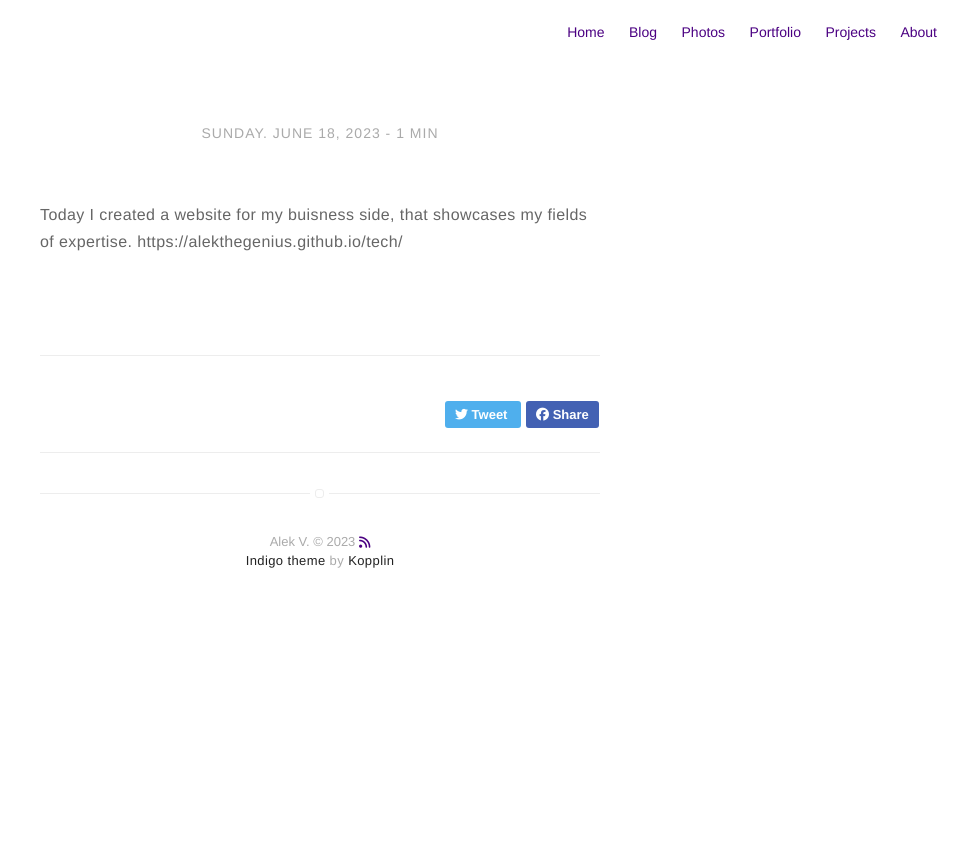
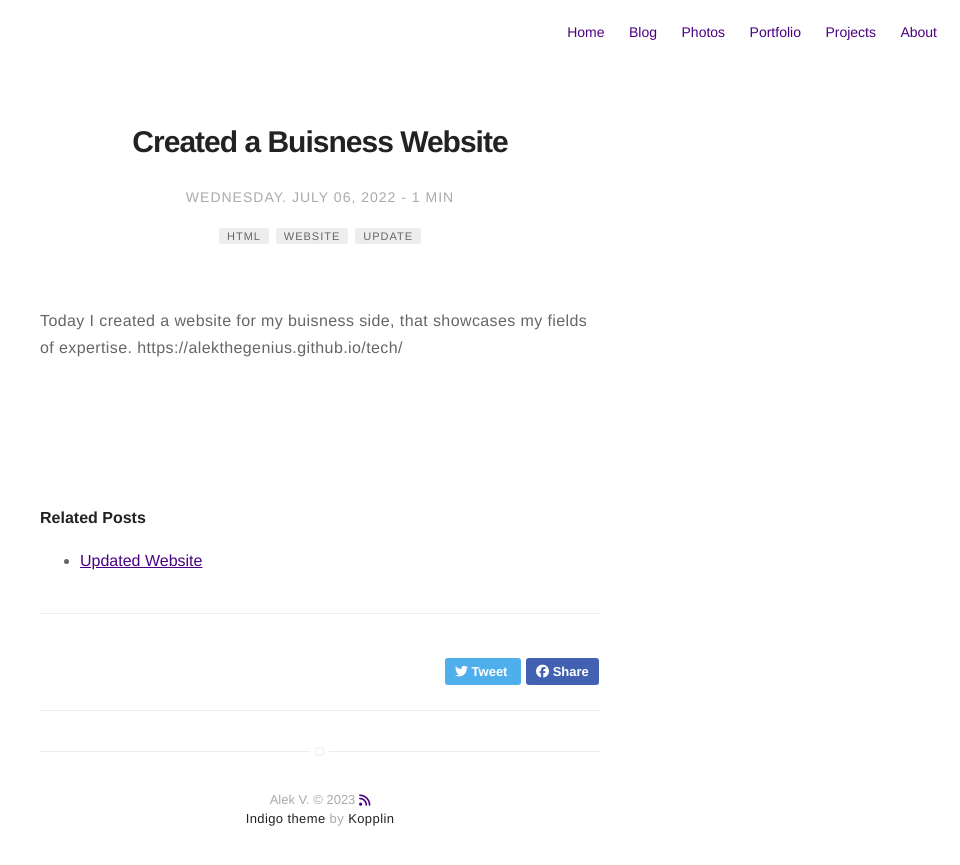
Before and after one commit to alekthegenius/alekthegenius.github.io, a Jekyll site: the page built from _posts/2022-11-12-created-buisness.markdown, in a window 1280 px wide. Shown: the top 865 px of the page, without its empty margins (320-1280 px from the left). Built offline with Jekyll 4.4.1, drawn with Linux system fonts in a browser that asks for light colours; nearby versions of some CDN libraries; our own code applies the rules of GitHub Pages for plain Markdown files.

Commit message:
Update 2022-11-12-created-buisness.markdown

```diff
--- a/_posts/2022-11-12-created-buisness.markdown
+++ b/_posts/2022-11-12-created-buisness.markdown
@@ -1,5 +1,5 @@
 ---
-title: "Created a Buisness Website
+title: "Created a Buisness Website"
 layout: post
 date: 2022-7-6 13:33
 image: icon.png
```
